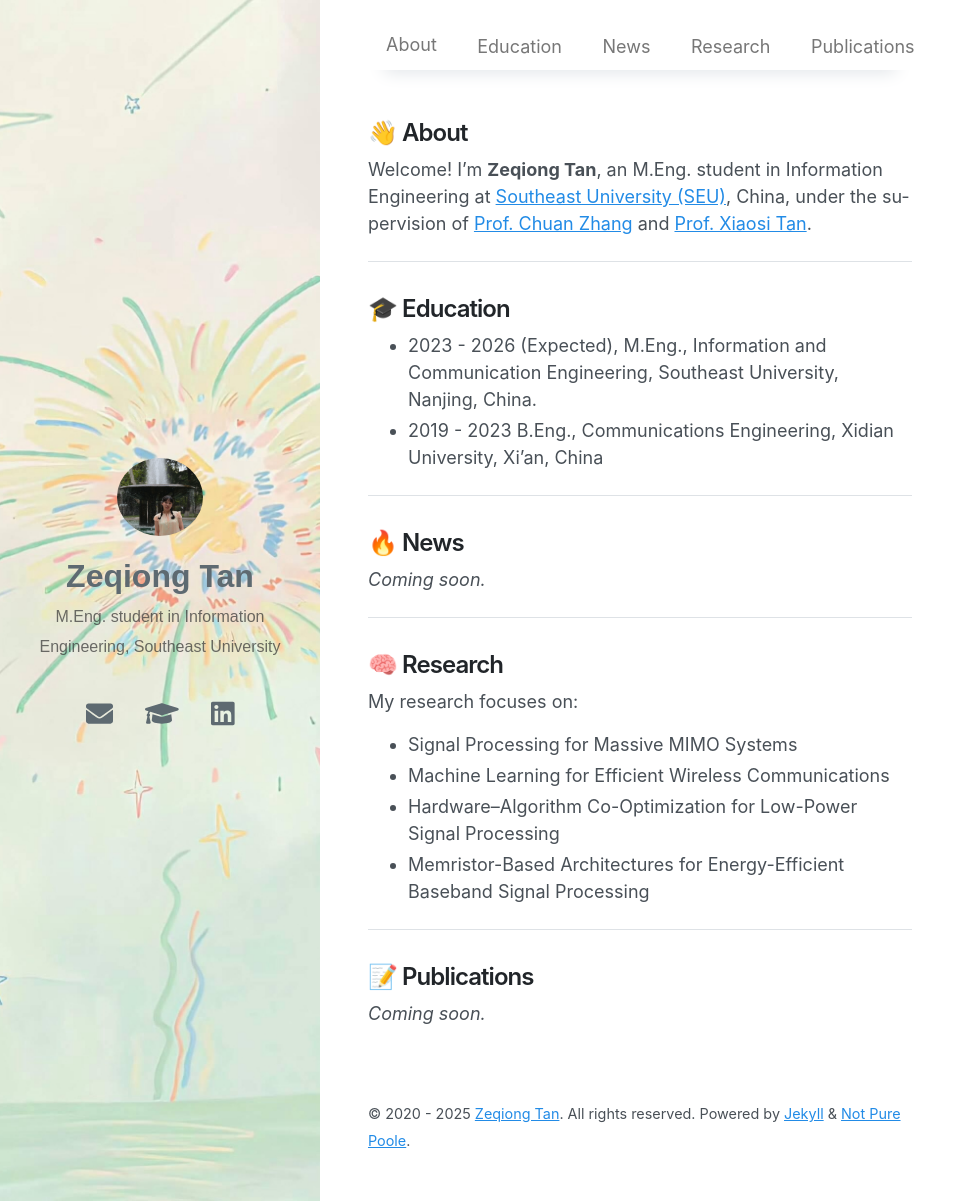
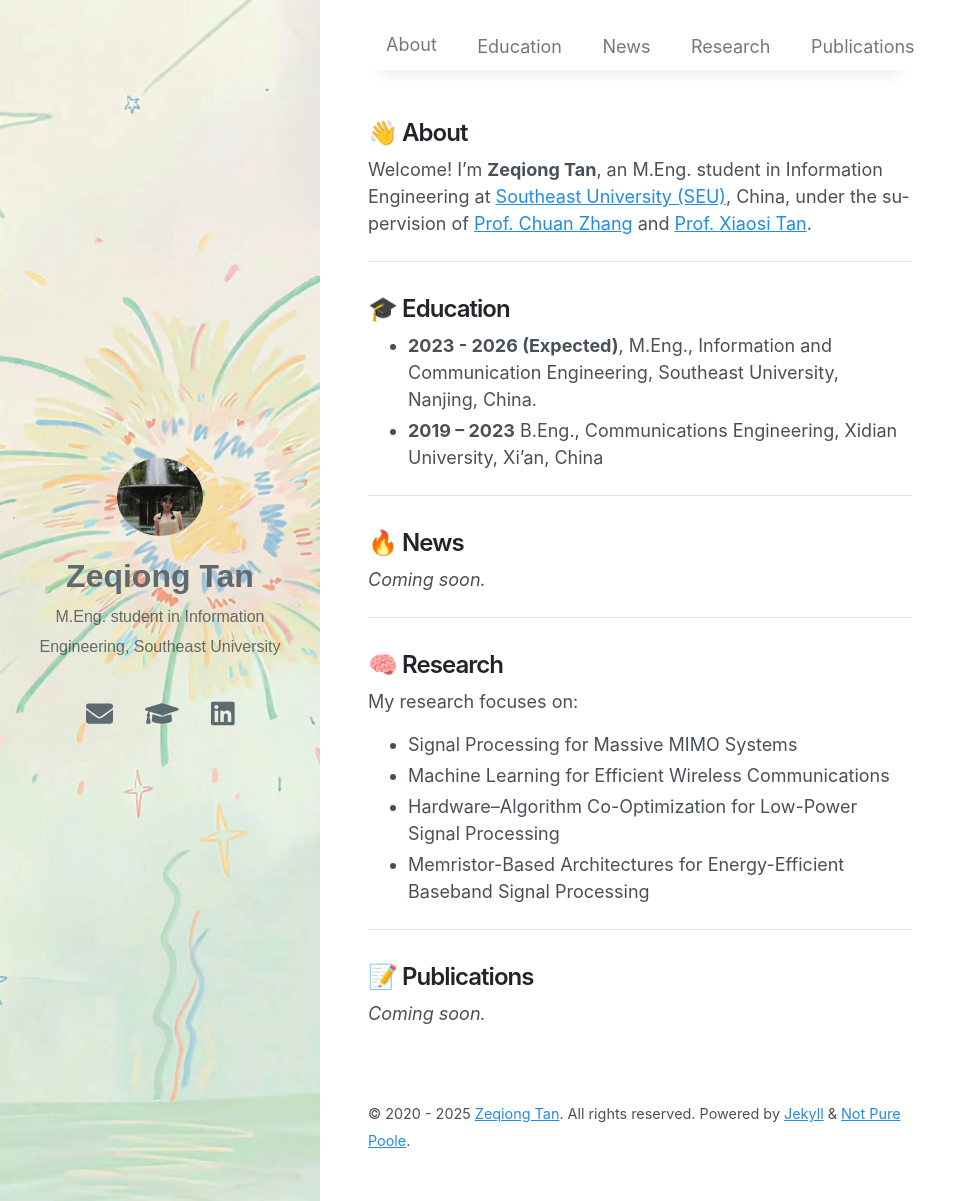
Before and after one commit to zqtann/zqtann.github.io, a Jekyll site: the page built from index.md, in a window 1280 px wide and 1201 px high. Shown: the whole window, without its empty margins (0-977 px from the left). Built offline with Jekyll 4.4.1, drawn with Linux system fonts in a browser that asks for light colours; nearby versions of some CDN libraries.

```diff
--- a/index.md
+++ b/index.md
@@ -24,8 +24,8 @@ Welcome! I’m **Zeqiong Tan**, an M.Eng. student in Information Engineering at
 
 ## 🎓 Education {#education}
 
-- 2023 - 2026 (Expected), M.Eng., Information and Communication Engineering, Southeast University, Nanjing, China.
-- 2019 - 2023 B.Eng., Communications Engineering, Xidian University, Xi’an, China
+- **2023 - 2026 (Expected)**, M.Eng., Information and Communication Engineering, Southeast University, Nanjing, China.
+- **2019 – 2023** B.Eng., Communications Engineering, Xidian University, Xi’an, China
 
 ---
 
```
